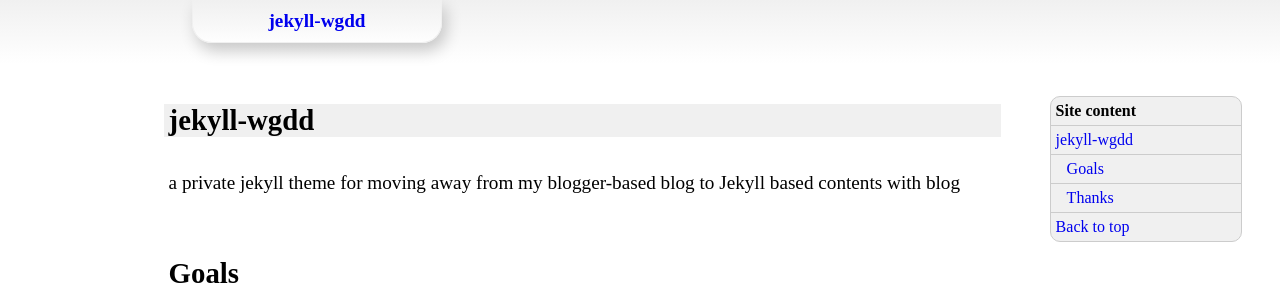
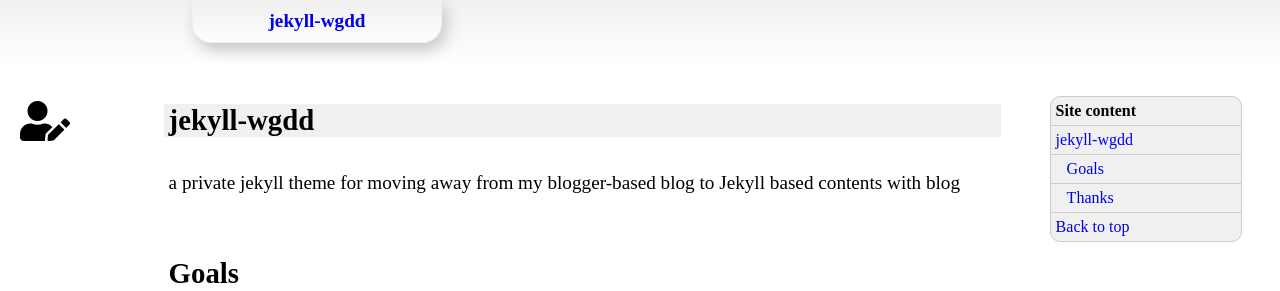
Before and after one commit to dleidert/jekyll-wgdd, a Jekyll site: the page built from README.md, in a window 1280 px wide. Shown: the top 291 px of the page. Built offline with Jekyll 4.4.1, drawn with Linux system fonts in a browser that asks for light colours; our own code applies the rules of GitHub Pages for plain Markdown files.

Commit message:
Install a sidebar, that shows on the button click
Use a picture for the button if defined later! Also move the sidebar and the
nav button a bit more away from the left border.

```diff
--- a/_includes/page-sidebar.html
+++ b/_includes/page-sidebar.html
@@ -2,8 +2,8 @@
 <aside class="page-side" aria-labelledby="page-side-label">
   <nav class="page-side-nav" aria-labelledby="page-side-label">
     <header class="page-sidebar-header">
-      <button class="page-sidebar-label">Open Sidebar Content</button>
-      <h4 class="page-sidebar-label" id="page-sidebar-label">Sidebar</h4>
+      <button class="page-sidebar-button" title="Open contact information"><i class="fas fa-user-edit"></i></button>
+      <h4 class="page-sidebar-label" id="page-sidebar-label">Follow or contact the author</h4>
     </header>
     <ul class="page-sidebar-content">
       {%- include social.html authorid=author html='li' attr=foo class='social_link' -%}
--- a/_sass/jekyll-wgdd/_nav.scss
+++ b/_sass/jekyll-wgdd/_nav.scss
@@ -2,7 +2,7 @@ nav.page-navigation-main {
   position: fixed !important;
   top: 0;
   left: 0;
-  padding: $head-padding-top;
+  padding: $head-padding-top 2*$head-padding-top;
   z-index: $sidebar-z-index;
   height: 100%;
   width: 0;
@@ -55,6 +55,7 @@ nav.page-navigation-main {
         width: 100%;
         text-align: left;
         line-height: initial;
+        padding: 5px 0 5px 2*$head-padding-top;
 
         &:after {
           content: "\25bc";
@@ -73,7 +74,7 @@ nav.page-navigation-main {
 
       a {
         display: block;
-        padding: 5px 0;
+        padding: 5px 0 5px 2*$head-padding-top;
         text-decoration: none;
         color: #000;
       }
--- a/_sass/jekyll-wgdd/_sidebar.scss
+++ b/_sass/jekyll-wgdd/_sidebar.scss
@@ -4,7 +4,7 @@ aside.page-side {
   top: 5em;
   left: 0;
   float: left;
-  margin: 2em $head-padding-top !important;
+  margin: 2em 2*$head-padding-top !important;
   width: 5%;
   height: 100px;
   z-index: $main-z-index + 1;
@@ -18,12 +18,32 @@ aside.page-side {
     clear: both;
   }
 
-  .page-sidebar-label {
+  .page-sidebar-label,
+  .page-sidebar-button {
     display: none;
+  }
+
+  .page-sidebar-button {
+    display: block;
+    border: none;
+    background: none !important;
+    color: inherit;
+    font: inherit;
+    text-align: left;
+    cursor: pointer;
+    padding: 0;
+    margin: 0;
+
+    i {
+      display: block;
+      font-size: $nav-button-size;
+      margin: 5px 0;
+    }
   }
 
   ul.page-sidebar-content {
     list-style-type: none;
+    display: none;
 
     li {
       display: block;
@@ -31,7 +51,7 @@ aside.page-side {
 
       i {
         font-size: $nav-button-size;
-        padding: 5px 0;
+        margin: 5px 0;
         opacity: 0.5;
         color: deepskyblue;
         //border-radius: 50%;
@@ -44,7 +64,7 @@ aside.page-side {
     }
   }
 
-  //&:focus-within ul.page-sidebar-content {
-  //  display: block;
-  //}
+  &:focus-within ul.page-sidebar-content {
+    display: block;
+  }
 }
```
